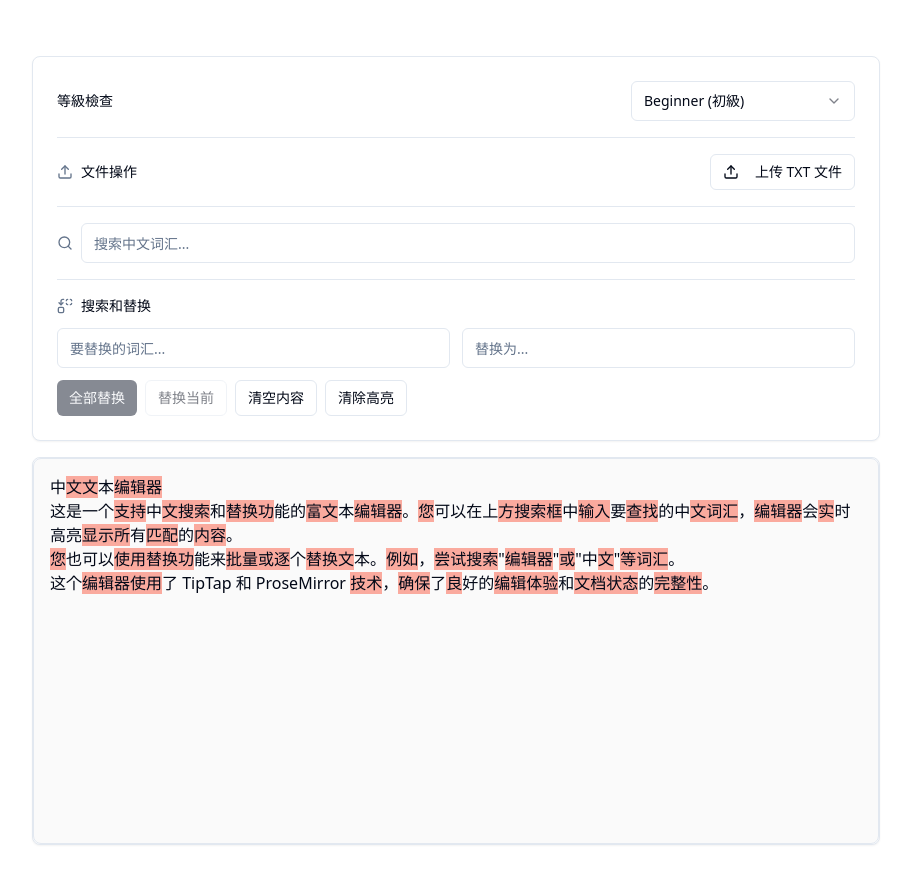
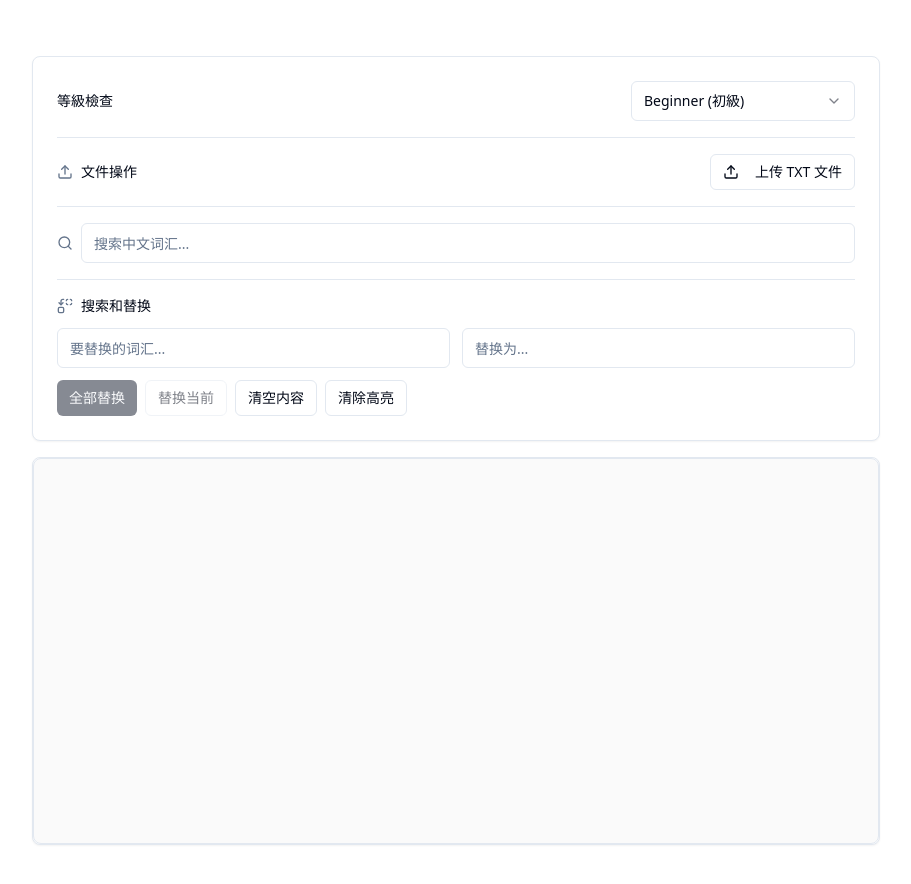
Before and after one commit to louiswangtw/chinesetext-editor, a React (Vite) app: page / in a window 1280 px wide. Shown: the top 884 px of the page, without its empty margins (184-1095 px from the left). Built offline with nearby package versions, Linux system fonts and the light colour scheme.

Commit message:
Remove introductory text
Remove the descriptive text about the Chinese text editor from the index page.

```diff
--- a/src/components/ChineseTextEditor.tsx
+++ b/src/components/ChineseTextEditor.tsx
@@ -36,12 +36,7 @@ const ChineseTextEditor: React.FC = () => {
       SearchHighlight,
       LevelHighlight,
     ],
-    content: `
-      <h2>中文文本编辑器</h2>
-      <p>这是一个支持中文搜索和替换功能的富文本编辑器。您可以在上方搜索框中输入要查找的中文词汇，编辑器会实时高亮显示所有匹配的内容。</p>
-      <p>您也可以使用替换功能来批量或逐个替换文本。例如，尝试搜索"编辑器"或"中文"等词汇。</p>
-      <p>这个编辑器使用了 TipTap 和 ProseMirror 技术，确保了良好的编辑体验和文档状态的完整性。</p>
-    `,
+    content: '',
     editorProps: {
       attributes: {
         class: 'prose prose-sm sm:prose lg:prose-lg xl:prose-2xl mx-auto focus:outline-none p-4 max-w-none',
```
